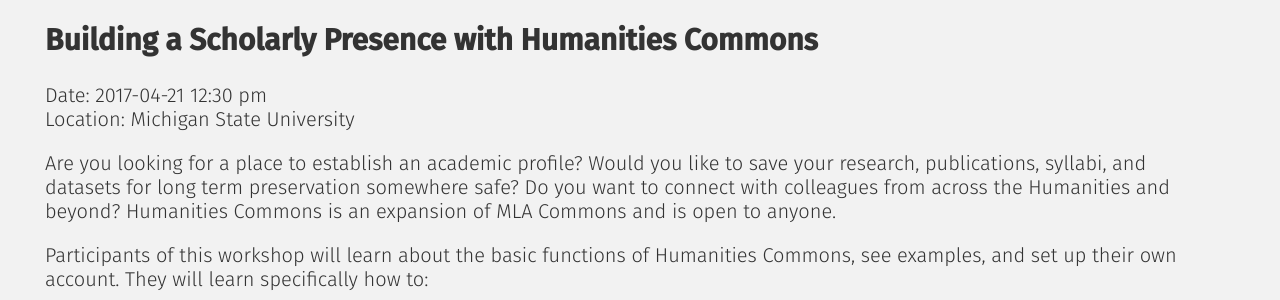
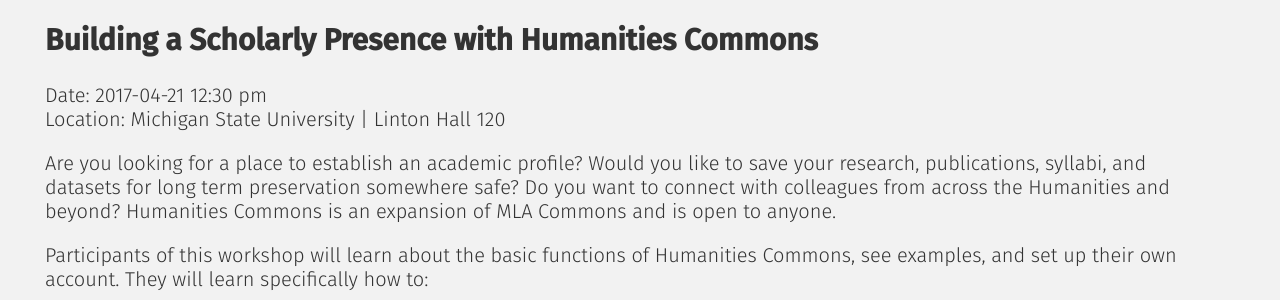
Before and after one commit to endangereddataweek/endangereddataweek.org, a Jekyll site: the page built from _events/2017-04-21-building_a_scholarly_presence_with_humanities_commons.md, in a window 1280 px wide. Shown: the part 402-702 px from the top of the page. Built offline with Jekyll 4.4.1, drawn with Linux system fonts in a browser that asks for light colours.

```diff
--- a/_layouts/post.html
+++ b/_layouts/post.html
@@ -6,7 +6,7 @@
 
 Date: {{ page.date | date: "%Y-%m-%d" }} {{ page.time }}  <br/>
 
-Location: {{ page.location_city | page.location_physical }}
+Location: {{ page.location_city}} | {{page.location_physical }}
 
 {{ content }}
 
```
